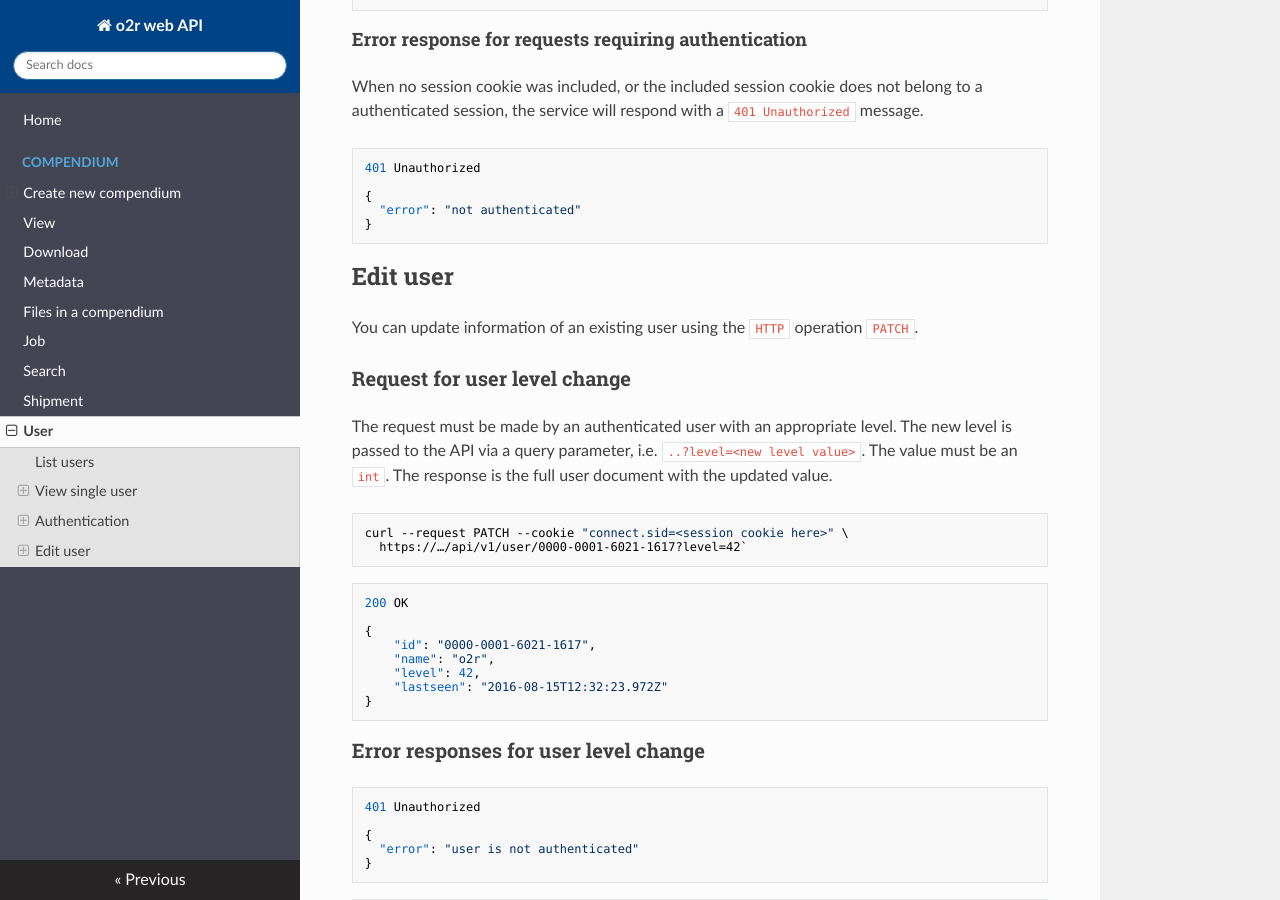
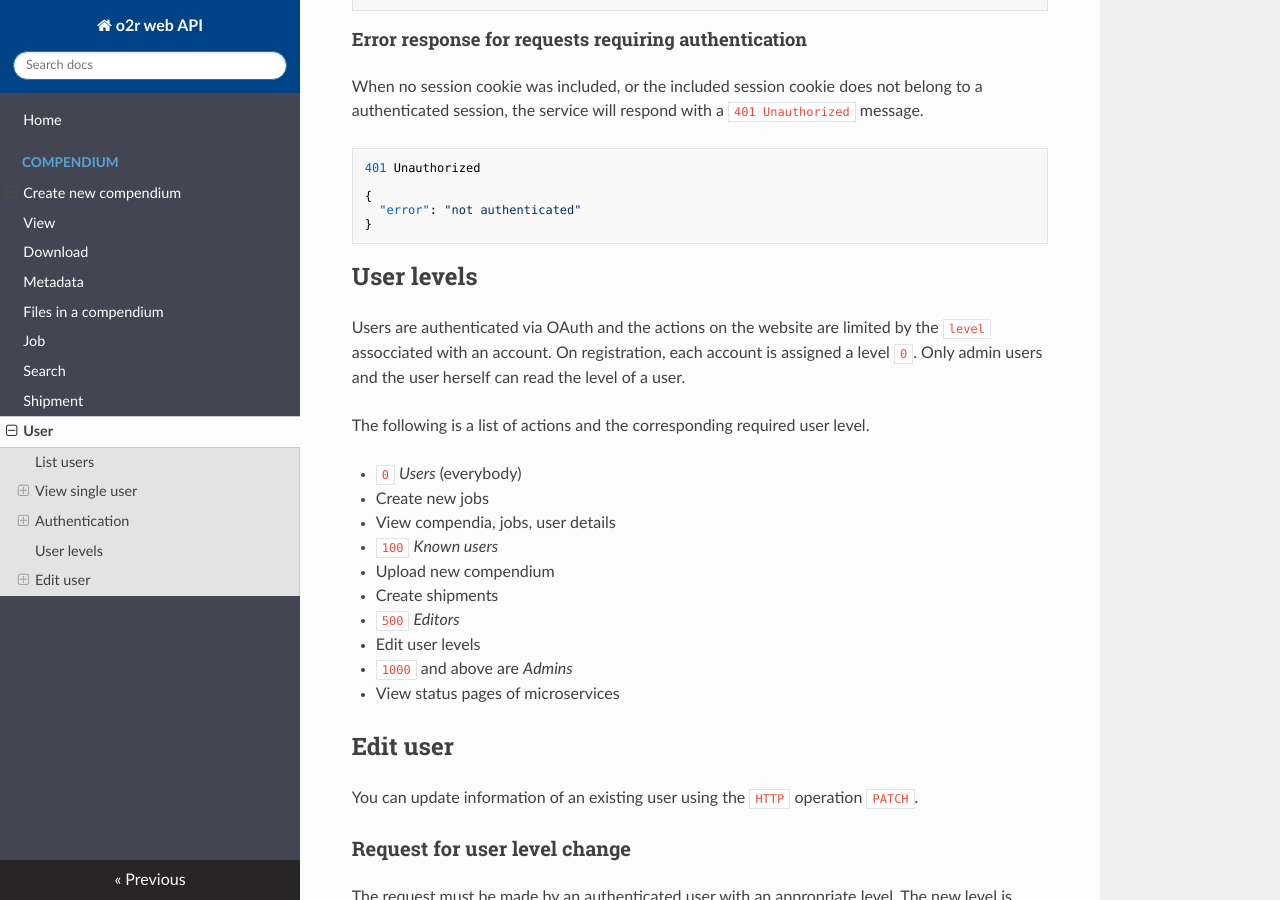
Before and after one commit to o2r-project/api, an MkDocs documentation site: the page built from docs/user.md, in a window 1280 px wide and 900 px high, scrolled down 2817 px. Built offline with MkDocs 1.6.1, drawn with Linux system fonts in a browser that asks for light colours; nearby versions of some CDN libraries; old or Windows-style settings are respelled for this version of MkDocs.

Commit message:
add user level information

````diff
--- a/docs/user.md
+++ b/docs/user.md
@@ -121,6 +121,25 @@ When no session cookie was included, or the included session cookie does not bel
 }
 ```
 
+## User levels
+
+Users are authenticated via OAuth and the actions on the website are limited by the `level` assocciated with an account.
+On registration, each account is assigned a level `0`.
+Only admin users and the user herself can read the level of a user.
+
+The following is a list of actions and the corresponding required user level.
+
+- `0` _Users_ (everybody)
+  - Create new jobs
+  - View compendia, jobs, user details
+- `100` _Known users_
+  - Upload new compendium
+  - Create shipments
+- `500` _Editors_
+  - Edit user levels
+- `1000` and above are _Admins_
+  - View status pages of microservices
+
 ## Edit user
 
 You can update information of an existing user using the `HTTP` operation `PATCH`.
````
